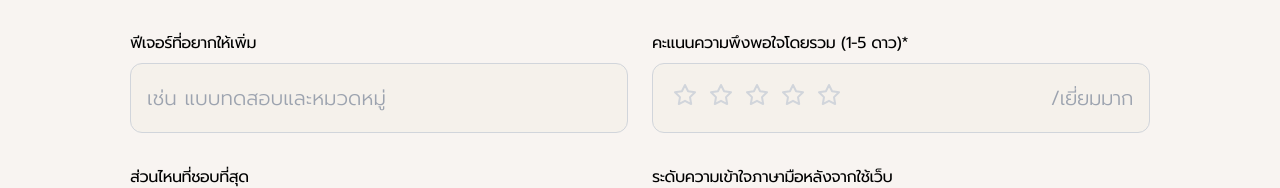
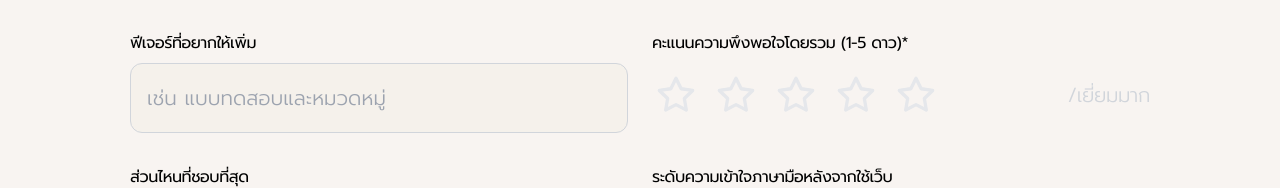
Before and after one commit to Woora20/handyb-aihelp, a React (Vite) app in the folder PJ_Interact_Web/PJ_HandyBridge_InteracWeb/: page /review in a window 1280 px wide. Shown: the part 557-745 px from the top of the page. Built offline with nearby package versions, Linux system fonts and the light colour scheme; no server answers.

Commit message:
rating update

```diff
--- a/PJ_Interact_Web/PJ_HandyBridge_InteracWeb/src/pages/Review.css
+++ b/PJ_Interact_Web/PJ_HandyBridge_InteracWeb/src/pages/Review.css
@@ -151,48 +151,144 @@
   box-shadow: 0 0 0 3px rgba(75, 100, 139, 0.1);
 }
 
-/* ==================== RATING SPECIFIC ==================== */
+/* ==================== RATING SPECIFIC - แบบไม่มีกรอบ ==================== */
 .rating-input-container {
   display: flex;
   align-items: center;
-  gap: 4px;
-  background-color: #f5f1eb;
-  border: 1px solid #d1d5db;
-  border-radius: 12px;
-  padding: 12px 16px;
-  height: 70px;
+  justify-content: space-between;
+  gap: 20px;
+  /* ลบ background และ border ออก */
+  background-color: transparent;
+  border: none;
+  border-radius: 0;
+  padding: 8px 0;
+  height: auto;
   box-sizing: border-box;
+  transition: all 0.2s ease;
 }
 
+/* ลบ focus effect ของกรอบ */
+.rating-input-container:focus-within {
+  border: none;
+  box-shadow: none;
+}
+
+/* Stars Wrapper */
+.stars-wrapper {
+  display: flex;
+  align-items: center;
+  gap: 12px; /* เพิ่ม gap ระหว่างดาว */
+}
+
+/* Star Buttons */
 .star-btn {
   background: none;
   border: none;
-  font-size: 24px;
-  color: #d1d5db;
+  font-size: 40px;
+  color: #e5e7eb;
   cursor: pointer;
   transition: all 0.2s ease;
   padding: 4px;
+  display: flex;
+  align-items: center;
+  justify-content: center;
+  line-height: 1;
 }
 
 .star-btn:hover {
   transform: scale(1.1);
 }
 
+.star-btn:active {
+  transform: scale(0.95);
+}
+
+/* Active stars - สีเหลืองทอง */
 .star-btn.active {
   color: #fbbf24;
 }
 
 .star-btn.active svg {
   fill: #fbbf24;
-  stroke: #fbbf24;
+  stroke: none;
+  filter: drop-shadow(0 2px 4px rgba(251, 191, 36, 0.25));
 }
 
+/* Hover effect */
+.star-btn:not(.active):hover {
+  color: #fde68a;
+  transform: scale(1.1);
+}
+
+/* Rating Label */
 .rating-label {
-  margin-left: auto;
   font-family: var(--font-thai);
   font-size: 20px;
   font-weight: 300;
-  color: #9ca3af;
+  display: flex;
+  align-items: center;
+  min-width: 140px;
+  justify-content: flex-end; /* จัดชิดขวา */
+}
+
+.rating-value {
+  color: #9ca3af; /* สีเทา */
+}
+
+.rating-placeholder {
+  color: #d1d5db; /* สีเทาอ่อน */
+  font-weight: 300;
+}
+
+/* ถ้าอยากให้มีเส้นใต้เหมือน input อื่นๆ (optional) */
+.form-field.rating-field {
+  position: relative;
+}
+
+.form-field.rating-field::after {
+  content: "";
+  position: absolute;
+  bottom: 0;
+  left: 0;
+  right: 0;
+  height: 1px;
+  background: #e5e7eb;
+  transition: background 0.3s ease;
+}
+
+.form-field.rating-field:focus-within::after {
+  background: var(--brand-color);
+  height: 2px;
+}
+
+/* Error state */
+.rating-input-container.error {
+  /* ไม่มี background แล้ว แต่อาจเพิ่มสีแดงที่ดาว */
+}
+
+.rating-input-container.error .star-btn {
+  color: #fee2e2;
+}
+
+.rating-input-container.error .star-btn.active {
+  color: #ef4444;
+}
+
+/* Animation */
+@keyframes starSelect {
+  0% {
+    transform: rotate(0deg) scale(1);
+  }
+  50% {
+    transform: rotate(15deg) scale(1.2);
+  }
+  100% {
+    transform: rotate(0deg) scale(1);
+  }
+}
+
+.star-btn:active {
+  animation: starSelect 0.3s ease;
 }
 
 /* ==================== DROPDOWN SPECIFIC ==================== */
--- a/PJ_Interact_Web/PJ_HandyBridge_InteracWeb/src/pages/Review.tsx
+++ b/PJ_Interact_Web/PJ_HandyBridge_InteracWeb/src/pages/Review.tsx
@@ -3,6 +3,7 @@ import React, { useState, useEffect } from "react";
 import { useNavigate } from "react-router-dom";
 import Navbar from "../components/common/Navbar";
 import { FiStar } from "react-icons/fi";
+import { FaStar } from "react-icons/fa";
 import { useAuth } from "../contexts/AuthContext";
 import { supabase } from "../lib/supabase";
 import "./Review.css";
@@ -42,6 +43,17 @@ export default function Review() {
     "เข้าใจดี",
     "เข้าใจดีมาก",
   ];
+
+  const getRatingText = (rating: number) => {
+    const texts = {
+      1: "ต้องปรับปรุง",
+      2: "พอใช้",
+      3: "ดี",
+      4: "ดีมาก",
+      5: "เยี่ยมมาก",
+    };
+    return texts[rating as keyof typeof texts] || "";
+  };
 
   // Auto-fill user data
   useEffect(() => {
@@ -216,6 +228,7 @@ export default function Review() {
               <div className="form-field">
                 <label>คะแนนความพึงพอใจโดยรวม (1-5 ดาว)*</label>
                 <div className="rating-input-container">
+                  <div className="stars-wrapper">
                     {[1, 2, 3, 4, 5].map((star) => (
                       <button
                         key={star}
@@ -230,14 +243,24 @@ export default function Review() {
                         onMouseLeave={() => setHoveredRating(0)}
                         disabled={isLoading}
                       >
+                        {star <= (hoveredRating || formData.rating) ? (
+                          <FaStar />
+                        ) : (
                           <FiStar />
+                        )}
                       </button>
                     ))}
-                  <span className="rating-label">
-                    {formData.rating > 0
-                      ? `${formData.rating}/5`
-                      : "/เยี่ยมมาก"}
+                  </div>
+                  <div className="rating-label">
+                    {(hoveredRating || formData.rating) > 0 ? (
+                      <span className="rating-value">
+                        {hoveredRating || formData.rating}/
+                        {getRatingText(hoveredRating || formData.rating)}
                       </span>
+                    ) : (
+                      <span className="rating-placeholder">/เยี่ยมมาก</span>
+                    )}
+                  </div>
                 </div>
                 {errors.rating && (
                   <span className="error-text">{errors.rating}</span>
```
Lines whose indentation alone changed are shown as unchanged.
